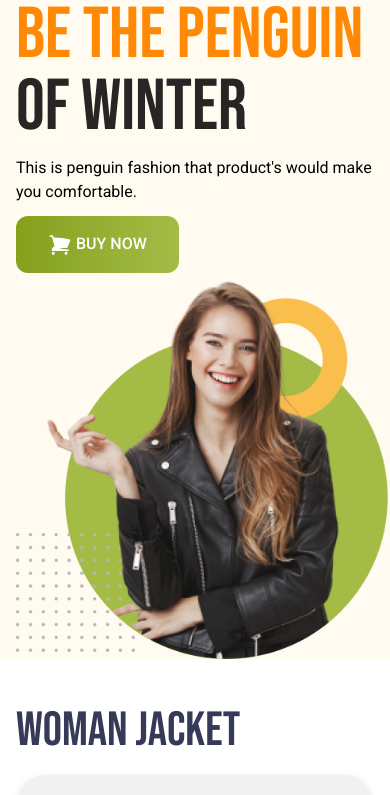
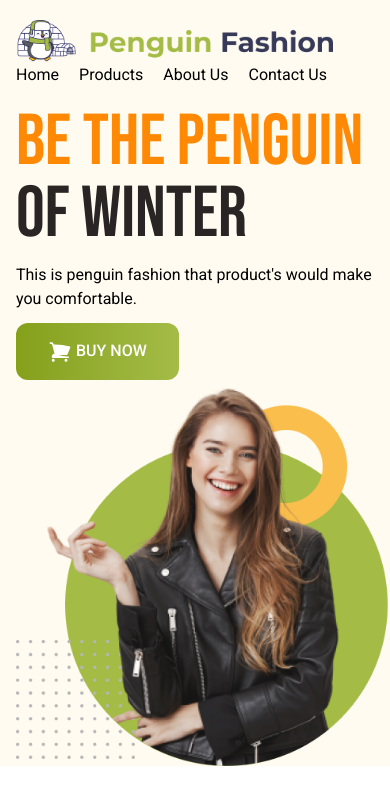
Before and after one commit to shihabuddin-dev/dude-fashion, a plain HTML site: page index.html in a window 390 px wide. Shown: the top 795 px of the page. Drawn offline with nearby package versions, Linux system fonts and the light colour scheme.

Commit message:
navbar section added and made responsive

```diff
--- a/index.html
+++ b/index.html
@@ -25,12 +25,19 @@
 
 <body class="font-roboto">
     <header class="bg-[#FFFBF0] pl-4">
-        <nav>
+        <nav class="py-5 md:flex md:items-center md:justify-between max-w-6xl mx-auto">
+            <img class="max-w-80" src="icons/logo.png" alt="this is brand logo">
+            <ul class="flex gap-5" type="none">
+                <li>Home</li>
+                <li>Products</li>
+                <li>About Us</li>
+                <li>Contact Us</li>
+            </ul>
 
         </nav>
         <!-- hero section  -->
 
-        <section class="md:flex md:items-center md:justify-around">
+        <section class="md:flex md:items-center md:justify-around max-w-7xl mx-auto">
             <div>
                 <h1 class="text-7xl uppercase font-bebas"><span class="text-orange-400">Be the Penguin</span>
                     <br>
@@ -176,7 +183,7 @@
              </div>
         </section>
         <!-- shopping performance section  -->
-         <section class="md:flex md:items-center md:justify-between mb-10">
+         <section class="md:flex md:items-center md:justify-between">
             <div class=" max-w-120 ">
                 <div class="flex items-center bg-white shadow-xl rounded-lg gap-6 p-5 mb-5">
                     <div>
```
